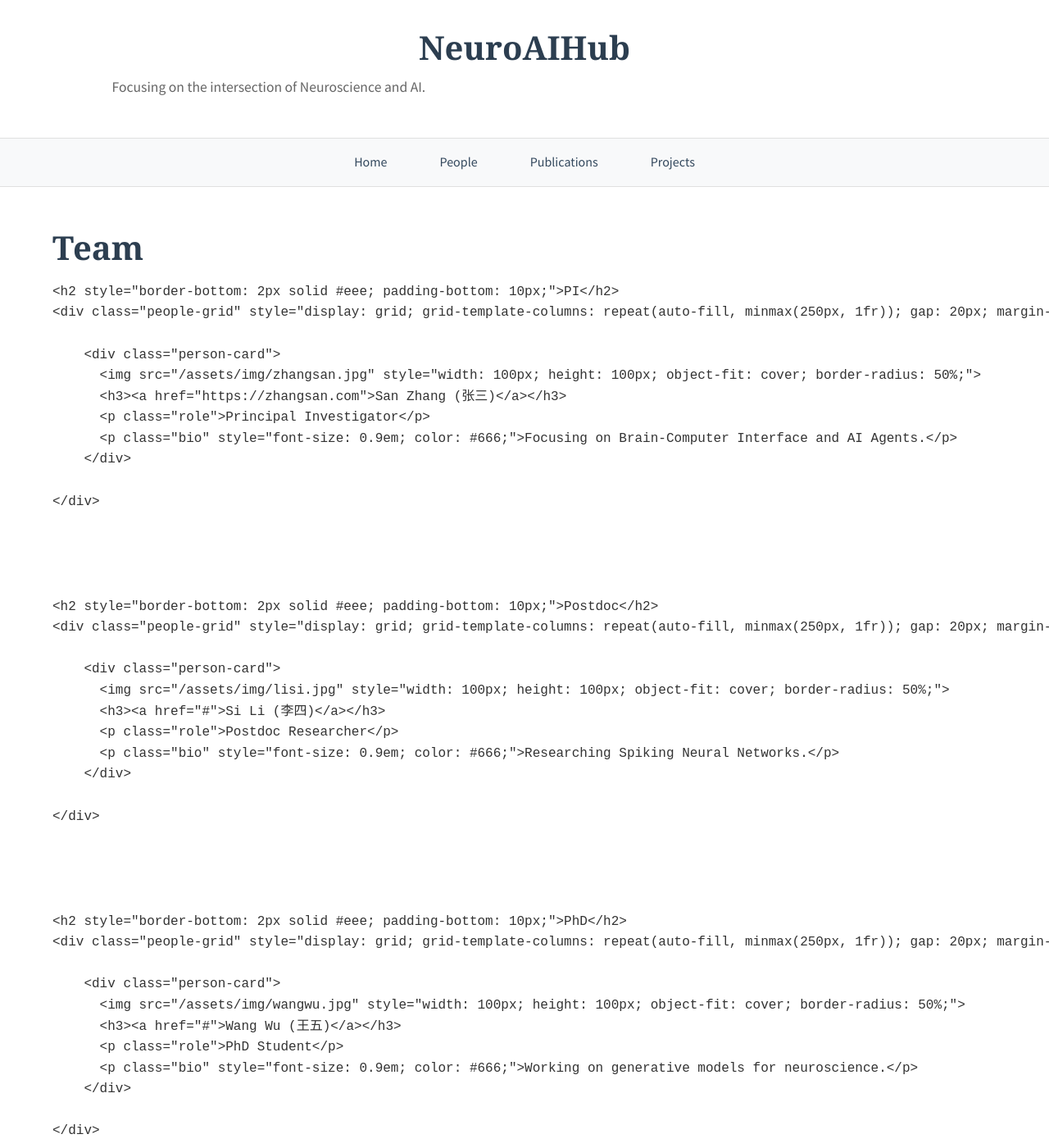
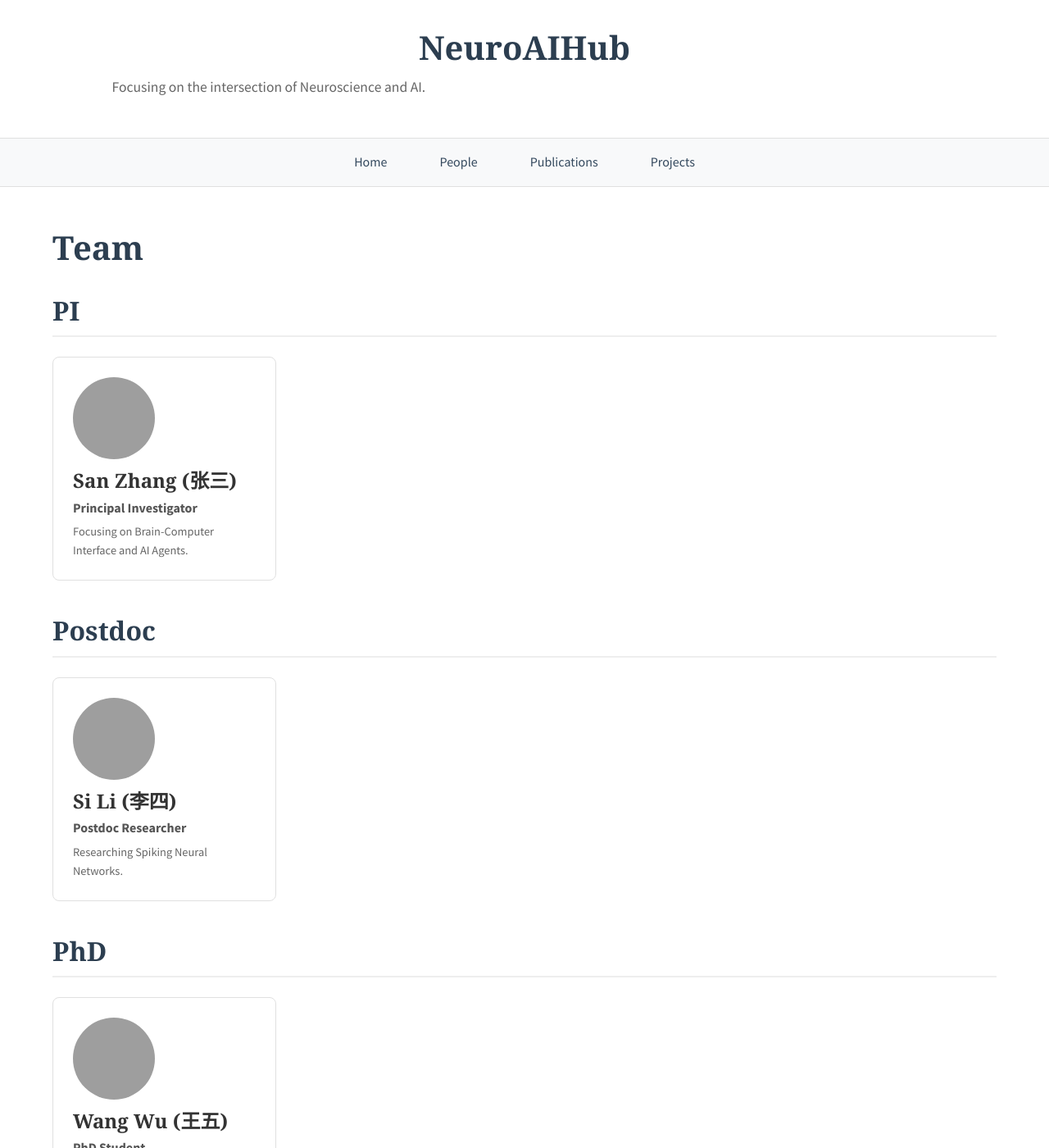
Before and after one commit to NeuroAIHub/NeuroAIHub.github.io, a Jekyll site: the page built from people.md, in a window 1280 px wide and 1400 px high. Shown: the whole window at 82% size. Built offline with Jekyll 4.4.1, drawn with Linux system fonts in a browser that asks for light colours; some web fonts are replaced; some of the changed text lies outside the part shown; grey boxes are pictures that could not be loaded.

Commit message:
fix people.md

```diff
--- a/people.md
+++ b/people.md
@@ -5,21 +5,28 @@ title: People
 
 # Team
 
+<div>
 {% assign groups = "PI,Postdoc,PhD,Alumni" | split: "," %}
 
 {% for group in groups %}
-  {% assign members = site.data.people | where: "group", group %}
-  {% if members.size > 0 %}
-    <h2 style="border-bottom: 2px solid #eee; padding-bottom: 10px;">{{ group }}</h2>
-    <div class="people-grid" style="display: grid; grid-template-columns: repeat(auto-fill, minmax(250px, 1fr)); gap: 20px; margin-bottom: 40px;">
-      {% for person in members %}
-        <div class="person-card">
-          <img src="{{ person.image | relative_url }}" style="width: 100px; height: 100px; object-fit: cover; border-radius: 50%;">
-          <h3><a href="{{ person.website }}">{{ person.name }}</a></h3>
-          <p class="role">{{ person.role }}</p>
-          <p class="bio" style="font-size: 0.9em; color: #666;">{{ person.bio }}</p>
-        </div>
-      {% endfor %}
-    </div>
-  {% endif %}
+{% assign members = site.data.people | where: "group", group %}
+{% if members.size > 0 %}
+
+<h2 style="border-bottom: 2px solid #eee; padding-bottom: 10px; margin-top: 30px;">{{ group }}</h2>
+
+<div class="people-grid" style="display: grid; grid-template-columns: repeat(auto-fill, minmax(250px, 1fr)); gap: 20px; margin-bottom: 40px;">
+{% for person in members %}
+<div class="person-card">
+{% if person.image %}
+<img src="{{ person.image | relative_url }}" style="width: 100px; height: 100px; object-fit: cover; border-radius: 50%; display: block; margin-bottom: 10px;">
+{% endif %}
+<h3 style="margin: 5px 0;"><a href="{{ person.website }}" style="text-decoration: none; color: #333;">{{ person.name }}</a></h3>
+<p class="role" style="font-weight: bold; color: #555; margin: 5px 0;">{{ person.role }}</p>
+<p class="bio" style="font-size: 0.9em; color: #666; margin: 0;">{{ person.bio }}</p>
+</div>
 {% endfor %}
+</div>
+
+{% endif %}
+{% endfor %}
+</div>
```
